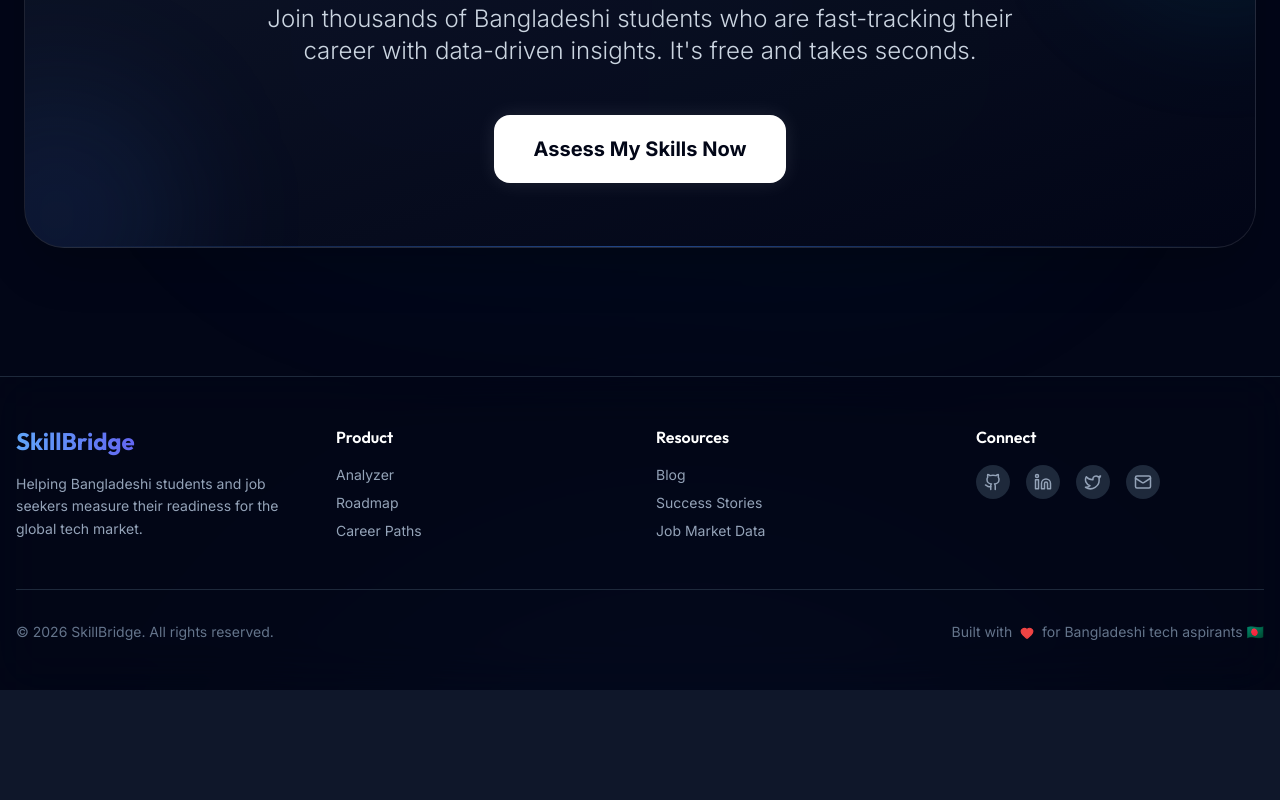
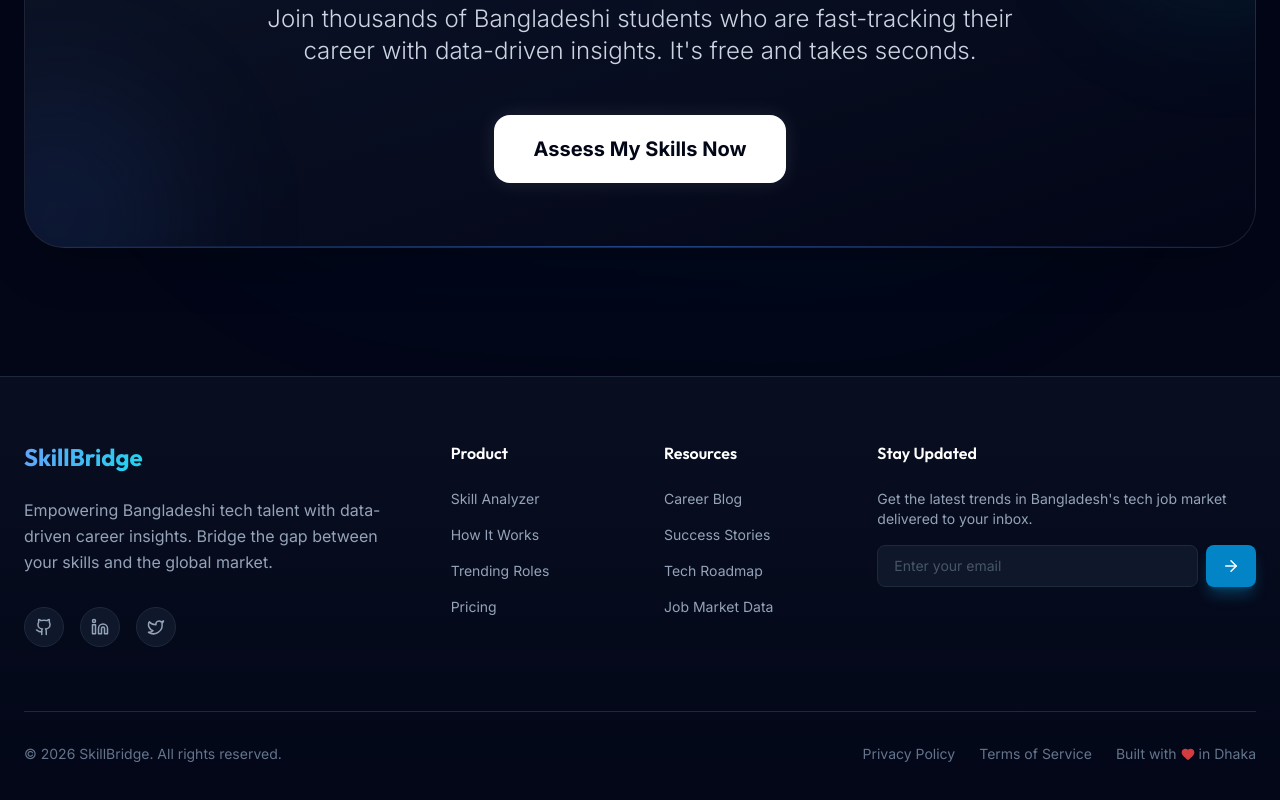
Before and after one commit to forhad-fhj/SkillBridge, a Next.js app in the folder frontend/: page / in a window 1280 px wide. Shown: the part 3161-3961 px from the top of the page. Before the commit the page ends 3851 px from the top, so only its background shows below. Built offline with nearby package versions, Linux system fonts and the light colour scheme.

Commit message:
style: Final landing page polish - Reduce hero scale and padding - Remove Sign In option - Upgrade Footer with newsletter and better layout

```diff
--- a/frontend/components/Footer.tsx
+++ b/frontend/components/Footer.tsx
@@ -1,63 +1,84 @@
 import Link from "next/link";
-import { Github, Linkedin, Twitter, Mail, Heart } from "lucide-react";
+import { Github, Linkedin, Twitter, Mail, Heart, ArrowRight } from "lucide-react";
+import { Button } from "./ui/Button";
 
 export const Footer = () => {
     return (
-        <footer className="border-t border-slate-800 bg-slate-950/50 backdrop-blur-xl">
-            <div className="container mx-auto px-4 py-12">
-                <div className="grid grid-cols-1 md:grid-cols-4 gap-8 mb-8">
-                    <div className="col-span-1 md:col-span-1">
-                        <Link href="/" className="flex items-center space-x-2 mb-4">
-                            <span className="text-2xl font-display font-bold text-transparent bg-clip-text bg-gradient-to-r from-blue-400 to-indigo-500">
+        <footer className="border-t border-slate-800 bg-slate-950 relative overflow-hidden">
+            {/* Background gradient */}
+            <div className="absolute inset-0 bg-gradient-to-b from-slate-900/50 to-slate-950 pointer-events-none"></div>
+
+            <div className="container mx-auto px-6 py-16 relative z-10">
+                <div className="grid grid-cols-1 md:grid-cols-12 gap-12 mb-16">
+                    {/* Brand Column */}
+                    <div className="col-span-1 md:col-span-4 space-y-6">
+                        <Link href="/" className="inline-block">
+                            <span className="text-2xl font-display font-bold text-transparent bg-clip-text bg-gradient-to-r from-blue-400 to-cyan-400">
                                 SkillBridge
                             </span>
                         </Link>
-                        <p className="text-slate-400 text-sm leading-relaxed mb-4">
-                            Helping Bangladeshi students and job seekers measure their readiness for the global tech market.
+                        <p className="text-slate-400 text-base leading-relaxed max-w-sm">
+                            Empowering Bangladeshi tech talent with data-driven career insights. Bridge the gap between your skills and the global market.
                         </p>
+                        <div className="flex space-x-4 pt-2">
+                            <Link href="#" className="p-2.5 bg-slate-900 rounded-full border border-slate-800 hover:border-blue-500/50 hover:bg-slate-800 hover:text-blue-400 text-slate-400 transition-all duration-300">
+                                <Github size={18} />
+                            </Link>
+                            <Link href="#" className="p-2.5 bg-slate-900 rounded-full border border-slate-800 hover:border-blue-500/50 hover:bg-slate-800 hover:text-blue-400 text-slate-400 transition-all duration-300">
+                                <Linkedin size={18} />
+                            </Link>
+                            <Link href="#" className="p-2.5 bg-slate-900 rounded-full border border-slate-800 hover:border-blue-500/50 hover:bg-slate-800 hover:text-blue-400 text-slate-400 transition-all duration-300">
+                                <Twitter size={18} />
+                            </Link>
+                        </div>
                     </div>
 
-                    <div>
-                        <h4 className="font-semibold text-white mb-4">Product</h4>
-                        <ul className="space-y-2 text-sm text-slate-400">
-                            <li><Link href="/dashboard" className="hover:text-blue-400 transition-colors">Analyzer</Link></li>
-                            <li><Link href="/roadmap" className="hover:text-blue-400 transition-colors">Roadmap</Link></li>
-                            <li><Link href="/roles" className="hover:text-blue-400 transition-colors">Career Paths</Link></li>
+                    {/* Links Columns */}
+                    <div className="col-span-1 md:col-span-2">
+                        <h4 className="font-semibold text-white mb-6">Product</h4>
+                        <ul className="space-y-4 text-sm text-slate-400">
+                            <li><Link href="/dashboard" className="hover:text-cyan-400 transition-colors">Skill Analyzer</Link></li>
+                            <li><Link href="#how-it-works" className="hover:text-cyan-400 transition-colors">How It Works</Link></li>
+                            <li><Link href="#trending" className="hover:text-cyan-400 transition-colors">Trending Roles</Link></li>
+                            <li><Link href="#" className="hover:text-cyan-400 transition-colors">Pricing</Link></li>
                         </ul>
                     </div>
 
-                    <div>
-                        <h4 className="font-semibold text-white mb-4">Resources</h4>
-                        <ul className="space-y-2 text-sm text-slate-400">
-                            <li><Link href="#" className="hover:text-blue-400 transition-colors">Blog</Link></li>
-                            <li><Link href="#" className="hover:text-blue-400 transition-colors">Success Stories</Link></li>
-                            <li><Link href="#" className="hover:text-blue-400 transition-colors">Job Market Data</Link></li>
+                    <div className="col-span-1 md:col-span-2">
+                        <h4 className="font-semibold text-white mb-6">Resources</h4>
+                        <ul className="space-y-4 text-sm text-slate-400">
+                            <li><Link href="#" className="hover:text-cyan-400 transition-colors">Career Blog</Link></li>
+                            <li><Link href="#" className="hover:text-cyan-400 transition-colors">Success Stories</Link></li>
+                            <li><Link href="#" className="hover:text-cyan-400 transition-colors">Tech Roadmap</Link></li>
+                            <li><Link href="#" className="hover:text-cyan-400 transition-colors">Job Market Data</Link></li>
                         </ul>
                     </div>
 
-                    <div>
-                        <h4 className="font-semibold text-white mb-4">Connect</h4>
-                        <div className="flex space-x-4">
-                            <Link href="#" className="p-2 bg-slate-800 rounded-full hover:bg-slate-700 hover:text-white text-slate-400 transition-all">
-                                <Github size={18} />
-                            </Link>
-                            <Link href="#" className="p-2 bg-slate-800 rounded-full hover:bg-slate-700 hover:text-white text-slate-400 transition-all">
-                                <Linkedin size={18} />
-                            </Link>
-                            <Link href="#" className="p-2 bg-slate-800 rounded-full hover:bg-slate-700 hover:text-white text-slate-400 transition-all">
-                                <Twitter size={18} />
-                            </Link>
-                            <Link href="#" className="p-2 bg-slate-800 rounded-full hover:bg-slate-700 hover:text-white text-slate-400 transition-all">
-                                <Mail size={18} />
-                            </Link>
-                        </div>
+                    {/* Newsletter Column */}
+                    <div className="col-span-1 md:col-span-4">
+                        <h4 className="font-semibold text-white mb-6">Stay Updated</h4>
+                        <p className="text-slate-400 text-sm mb-4">Get the latest trends in Bangladesh's tech job market delivered to your inbox.</p>
+                        <form className="flex gap-2">
+                            <input
+                                type="email"
+                                placeholder="Enter your email"
+                                className="flex-1 bg-slate-900 border border-slate-800 rounded-lg px-4 py-2.5 text-sm text-white focus:outline-none focus:border-blue-500/50 focus:ring-1 focus:ring-blue-500/50 transition-all placeholder:text-slate-600"
+                            />
+                            <Button size="sm" className="bg-blue-600 hover:bg-blue-500 text-white px-4">
+                                <ArrowRight size={18} />
+                            </Button>
+                        </form>
                     </div>
                 </div>
 
                 <div className="border-t border-slate-800 pt-8 flex flex-col md:flex-row justify-between items-center text-sm text-slate-500">
                     <p>© {new Date().getFullYear()} SkillBridge. All rights reserved.</p>
-                    <div className="flex items-center mt-4 md:mt-0">
-                        <span>Built with <Heart size={14} className="inline text-red-500 mx-1 fill-red-500" /> for Bangladeshi tech aspirants 🇧🇩</span>
+                    <div className="flex items-center mt-4 md:mt-0 gap-6">
+                        <Link href="#" className="hover:text-slate-300 transition-colors">Privacy Policy</Link>
+                        <Link href="#" className="hover:text-slate-300 transition-colors">Terms of Service</Link>
+                        <span className="flex items-center">
+                            Built with <Heart size={14} className="inline text-red-500 mx-1 fill-red-500 animate-pulse" /> in Dhaka
+                        </span>
                     </div>
                 </div>
             </div>
```
